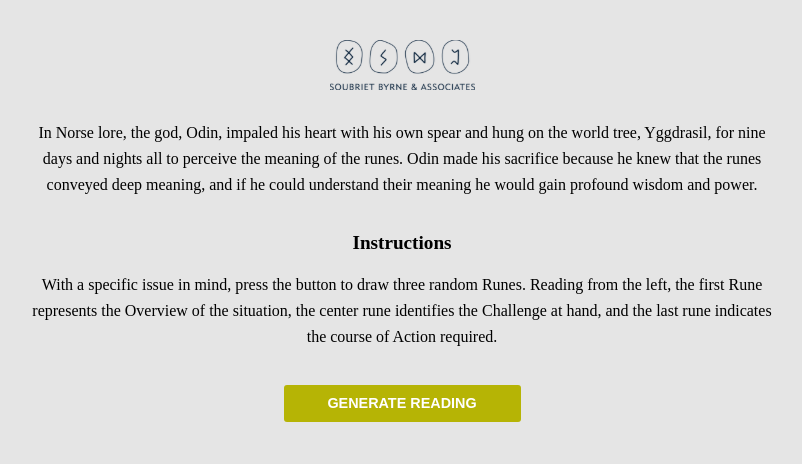
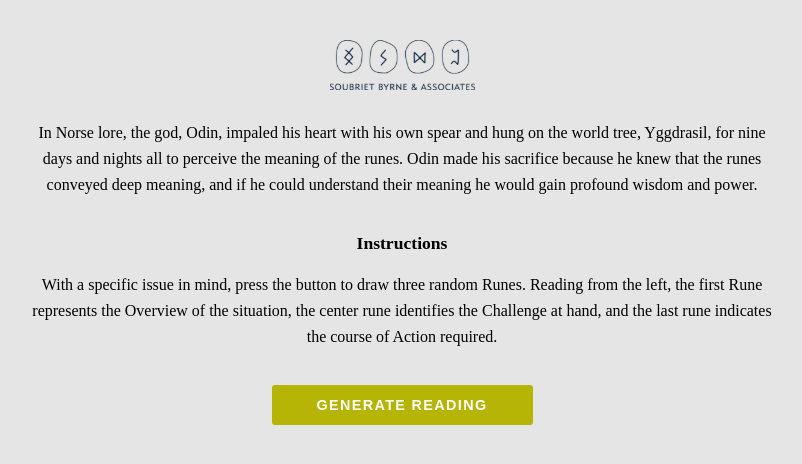
Before and after one commit to giantqtipz/sba-rune-generator, a React (Create React App) app: page / in a window 1280 px wide. Shown: the top 464 px of the page, without its empty margins (238-1040 px from the left). Built offline with nearby package versions, Linux system fonts and the light colour scheme; a web font is replaced by a local one.

Commit message:
updated styling

```diff
--- a/src/index.css
+++ b/src/index.css
@@ -30,7 +30,7 @@ body {
 
 h2 {
   font-family: proxima-nova;
-  font-size: 1.2rem;
+  font-size: 1.1rem;
   font-weight: bold;
   margin-top: 2rem;
   text-align: center;
@@ -51,6 +51,7 @@ li {
 }
 
 li p {
+  font-size: .9rem;
   line-height: 19.36px;
 }
 
@@ -67,14 +68,13 @@ p {
 
 h4 {
   font-family: "Cormorant Garamond";
-  font-size: 1.8rem;
+  font-size: 1.5rem;
   font-weight: normal;
-  margin-bottom: 3rem;
 }
 
 h5 {
   font-family: proxima-nova;
-  font-size: 1rem;
+  font-size: .9rem;
   font-weight: bold;
   letter-spacing: 1px;
   text-transform: uppercase;
@@ -97,10 +97,12 @@ button {
   cursor: pointer;
   font-size: .9rem;
   font-weight: bold;
-  height: 37px;
+  letter-spacing: 0.085rem;
+  line-height: 15px;
   outline: none;
+  padding: .8rem;
   text-transform: uppercase;
-  width: 237px;
+  width: 261px;
 }
 
 button:hover {
@@ -135,9 +137,6 @@ button:active {
   p {
     font-size: 1rem;
   }
-  h4 {
-    margin-bottom: 1rem;
-  }
   hr {
     display: none;
   }
```
